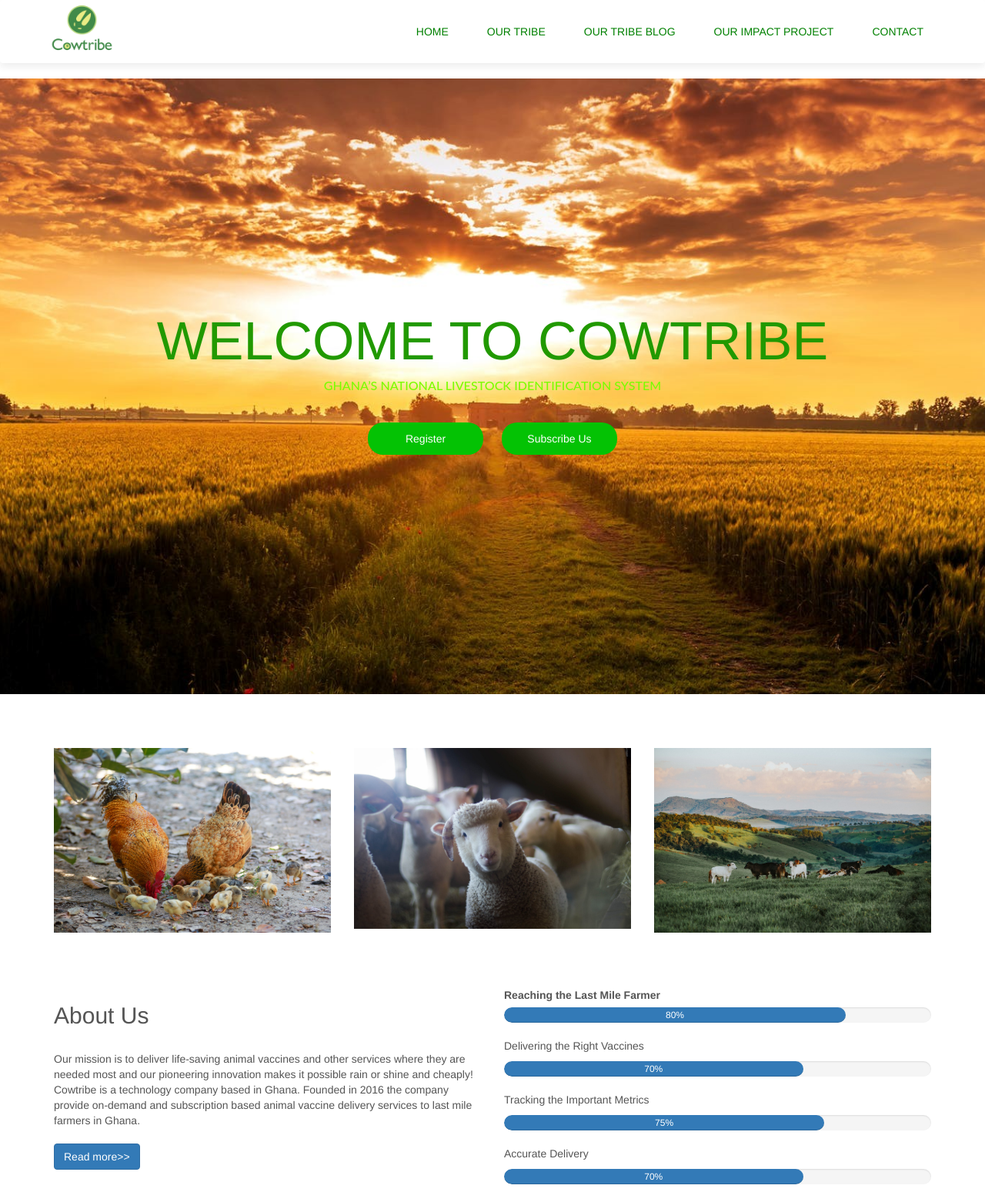
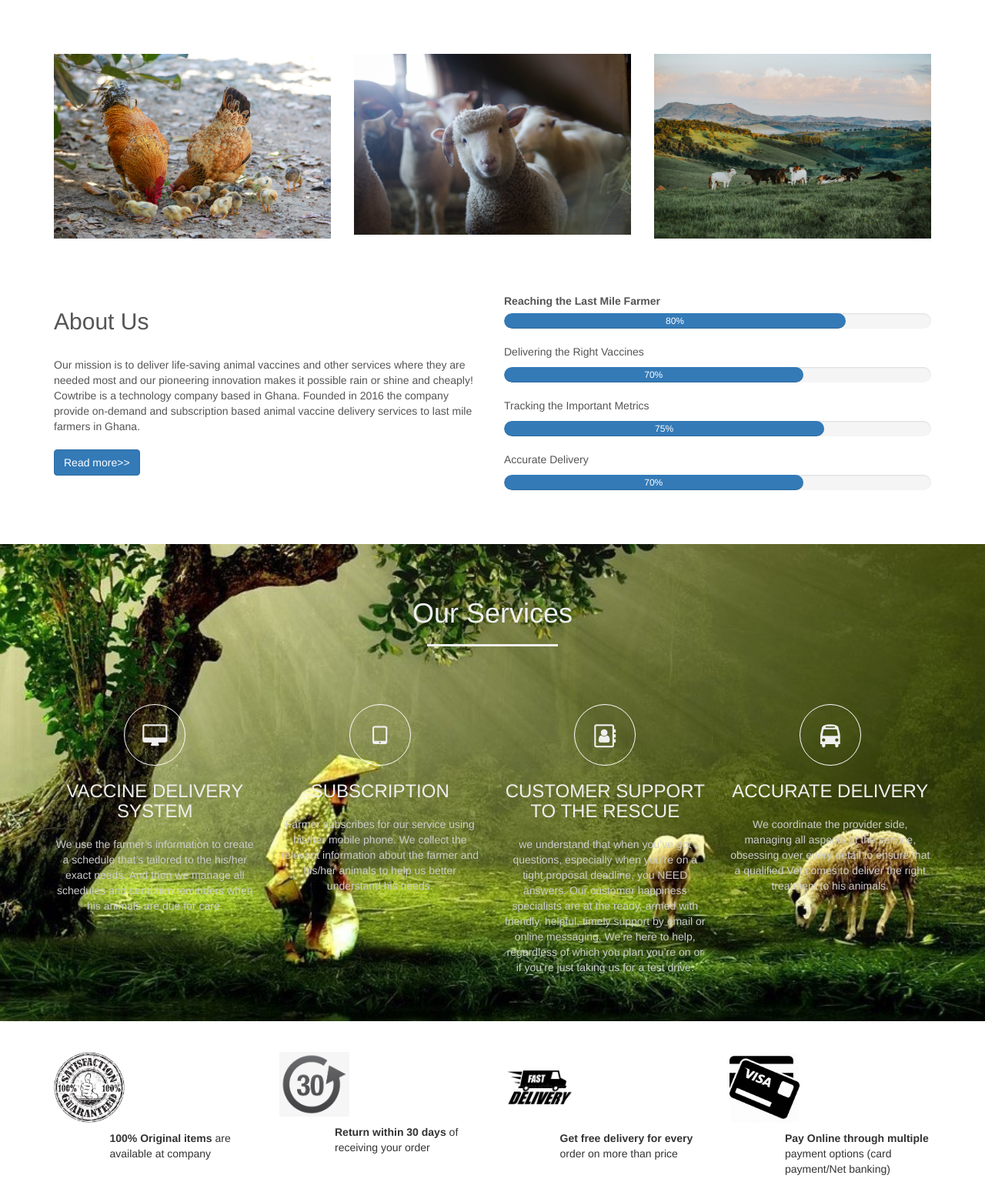
Before and after one commit to Hue1/Cowtribeweb, a plain HTML site: page index.html.html in a window 1280 px wide. Shown: the top 1562 px of the page at 77% size. Drawn offline with nearby package versions, Linux system fonts and the light colour scheme.

Commit message:
wrongly removed navbar, updated our services

```diff
--- a/index.html.html
+++ b/index.html.html
@@ -19,43 +19,9 @@
     <body>
 
     <!------------Navbar-------------->
-        <header class="header">
-       <nav class="navbar navbar-style">
-       <!--<nav class="navbar navbar-default navbar-fixed-top navbar-inverse">-->
-  <div class="container">
-      <div class="row">
-          <div class="navbar-header">
-              <button type="button" class="navbar-toggle" data-toggle="collapse" data-target="#micon">
-                  <span class="icon-bar"></span>
-                  <span class="icon-bar"></span>
-                  <span class="icon-bar"></span>
-              </button>
-         <a href=""><img class="logo" src="pics/1 -5YMtZena6gMyX67TuS1Lw.png"></a>
-      </div>
-      <div class="collapse navbar-collapse" id="micon">
-      <ul class="nav navbar-nav navbar-right">
-          <li><a href="">Home</a></li>
-          <li><a href="">Our Tribe</a></li>
-          <li><a href="">Our Tribe Blog</a></li>
-          <li><a href="">Our Impact Project</a></li>
-          <li><a href="">Contact</a></li>
-      </ul>
-  </div>
-</div>
+          <header class="header">
 
-
-    </div>
-
-</nav>
-    <div id="home">
-        <div class="farmer-text">
-            <h1>WELCOME TO COWTRIBE</h1>
-            <h4>GHANA’S NATIONAL LIVESTOCK IDENTIFICATION SYSTEM</h4>
-            <a class="btn btn-first" href="#">Register</a>
-             <a class="btn btn-first" href="#">Subscribe Us</a>
-        </div>
-</div>
-      <!---featured--------->
+        <!---featured--------->
 
        <section class="featured-categories">
         <div class="container">
@@ -122,8 +88,8 @@
                       <div class="icon">
                           <i class="fa fa-desktop"></i>
                       </div>
-                      <h3>Vaccine Delivery System</h3>
-                      <p>We coordinate the provider side,  managing all aspects of the service, obsessing over every detail to ensure that a qualified Vet comes to deliver the right treatment to his animals.
+                      <h3>VACCINE DELIVERY SYSTEM</h3>
+                      <p>We use the farmer’s information to create a schedule that’s tailored to the his/her exact needs. And then we manage all schedules and send him reminders when his animals are due for care.
 
 </p>
                   </div>
@@ -131,31 +97,35 @@
                       <div class="icon">
                           <i class="fa fa-tablet"></i>
                       </div>
-                      <h3>Vaccine Delivery System</h3>
-                      <p>We coordinate the provider side,  managing all aspects of the service, obsessing over every detail to ensure that a qualified Vet comes to deliver the right treatment to his animals.
-
+                      <h3>SUBSCRIPTION</h3>
+                      <p>Farmer subscribes for our service using his/her mobile phone. We collect the relevant information about the farmer and his/her animals to help us better  understand his needs.
 </p>
                   </div>
                   <div class="col-md-3 text-center">
                       <div class="icon">
-                          <i class="fa fa-line-chart"></i>
+                          <i class="fa fa-address-book-o"></i>
                       </div>
-                      <h3>Vaccine Delivery System</h3>
-                      <p>We coordinate the provider side,  managing all aspects of the service, obsessing over every detail to ensure that a qualified Vet comes to deliver the right treatment to his animals.
-
+                      <h3>CUSTOMER SUPPORT TO THE RESCUE</h3>
+                      <p>we understand that when you’ve got questions, especially when you’re on a tight proposal deadline, you NEED answers. Our customer happiness specialists are at the ready, armed with friendly, helpful, timely support by email or online messaging. We’re here to help, regardless of which you plan you’re on or if you’re just taking us for a test drive.
 </p>
                   </div>
                   <div class="col-md-3 text-center">
                       <div class="icon">
-                          <i class="fa fa-desktop"></i>
+                          <i class="fa fa-bus"></i>
                       </div>
-                      <h3>Vaccine Delivery System</h3>
+                      <h3>ACCURATE DELIVERY</h3>
                       <p>We coordinate the provider side,  managing all aspects of the service, obsessing over every detail to ensure that a qualified Vet comes to deliver the right treatment to his animals.
+
 
 </p>
                   </div>
               </div>
           </div>
+      </section>
+
+      <!---------Promo--------->
+      <section id="promo">
+
       </section>
 
       <!------Website features------->
@@ -226,6 +196,8 @@
                <p class="copyright">Cowtribe Terms of Use | Website Terms and Conditions | Sitemap</p>
                  </div>
            </div>
+
+
             </section>
         </header>
 
--- a/style.css
+++ b/style.css
@@ -1,100 +1,34 @@
-*{
-   margin: 0;
-   padding:  0;
-}
 
-.header
+a.btn
 {
-    height: 100vh;
-}
-
- .navbar-style{
-    box-shadow: 0 5px 10px #efefef;
-    text-transform: uppercase;
-}
-
-.logo{
-    height: 70px;
-    padding: 2px 10px;
-}
-
-.icon-bar{
-    background: limegreen;
-    margin-top: 10px;
-}
-
-.navbar-right li{
-    text-align: center;
-    margin: 5px auto;
-    padding: 10px;
-    color: green;
-}
-
-li a{
-    color: green;
-    font-weight: normal;
-    /* color: limegreen;*/
-}
-
-.container{
-    padding-left: 15px;
-    padding-right: 15px;
-}
-.container{
-    margin-left: auto;
-    margin-right: auto;
-}
-#home{
-    background: url("pics/home.jpeg") no-repeat center center fixed;
-    display: table;
-    height: 100%;
-    position: relative;
-    width: 100%;
-    background-size: cover;
-    padding-top: 2px;
-}
-
-.farmer-text{
-    display: table-cell;
-    text-align: center;
-    vertical-align: middle;
-}
-.farmer-text h1{
-    font-size: 500%;
-    font-weight: 700%;
-    font-family: 'Arial', 'Helvetica', sans-serif;
-    font-family: 'Franklin Gothic Medium', 'Arial Narrow', Arial, sans-serif;
-    color: #219900;
-    ;
-}
-.farmer-text h4{
-    font-size: 115%;
-    font-weight: 70%;
-    font-family: 'Lato',sans-serif;
-    font-style: normal;
-    color: lawngreen;
-}
-
-a.btn{
     margin: 30px 10px;
     width: 150px;
     padding: 10px;
     border-radius: 20px;
 }
 
-a.btn-first{
-    background-color: rgb(4, 194, 4);
+a.btn-first
+{
+    background-color: black;
     color: #fff;
 }
 
-a.btn:hover{
-    background: rgb(17, 146, 17);
+a.btn-second
+{
+    background: transparent;
+    border: 1px solid darkgreen;
+    color: green;
+}
+
+a.btn:hover
+{
+    background: darkgreen;
     border: none;
-    color: #efefef;
-
+    color: #fff;
+    box-shadow: 5px 5px 10px #999;
     transition: 0.3s;
 }
-/*
+}
 .big-text
 {
     font-size: 52px;
@@ -160,7 +94,7 @@
 /*--------services-----------*/
 #services
 {
-   background-image : url(pics/pexels-photo-735182.jpeg);
+   background-image : url(pics/nature.jpg);
    background-size: cover;
    background-position: fixed;
    color: #efefef !important;
@@ -182,6 +116,32 @@
     height: 3px;
     width: 170px;
     margin: 20px auto 5px;
+}
+.services
+{
+    margin-top: 40px;
+}
+.icon
+{
+    font-size: 30px;
+    margin: 20px auto;
+    padding: 20px;
+    height: 80px;
+    width: 80px;
+    border: 1px solid #fff;
+    border-radius: 50%;
+}
+#services p
+{
+    font-size: 14px;
+    margin-top: 20px;
+    color: #ccc;
+}
+.services .col-md-3:hover
+{
+    background: #007bff;
+    cursor: pointer;
+    transition: 0.7s;
 }
 
 /*-------featured-categories CSS-------*/
```
